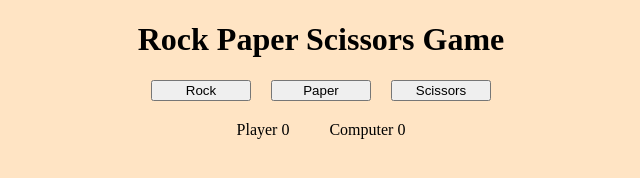
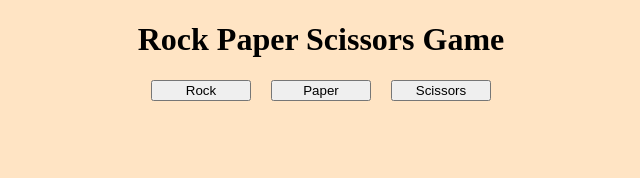
Before and after one commit to gasparjuico/odin-rock-paper-scissors, a plain HTML site: page index.html in a window 1280 px wide. Shown: the whole page, without its empty margins (319-959 px from the left). Drawn offline with Linux system fonts and the light colour scheme.

Commit message:
Remove unnecessary classes

```diff
--- a/index.html
+++ b/index.html
@@ -10,21 +10,14 @@
     <h1>Rock Paper Scissors Game</h1>
 
     <div class="selections-container">
-        <button class="rock selection" data-selection="rock">Rock</button>
-        <button class="paper selection" data-selection="paper">Paper</button>
-        <button class="scissors selection" data-selection="scissors">Scissors</button>
+        <button>Rock</button>
+        <button>Paper</button>
+        <button>Scissors</button>
     </div>
 
-    <div class="results-container">
-        <div>
-            Player
-            <span class="score">0</span>
-        </div>
-        <div>
-            Computer
-            <span class="score">0</span>
-        </div>
-    </div>
+    <div class="results-container"></div>
+    <div class="score-container"></div>
+    <div class="winner-container"></div>
 
     <script src="index.js"></script>
 </body>
--- a/style.css
+++ b/style.css
@@ -12,13 +12,6 @@ h1 {
     gap: 20px;
 }
 
-.selection {
+button {
     width:100px;
 }
-
-.results-container {
-    display: flex;
-    justify-content: center;
-    gap: 40px;
-    margin-top: 20px;
-}
```
